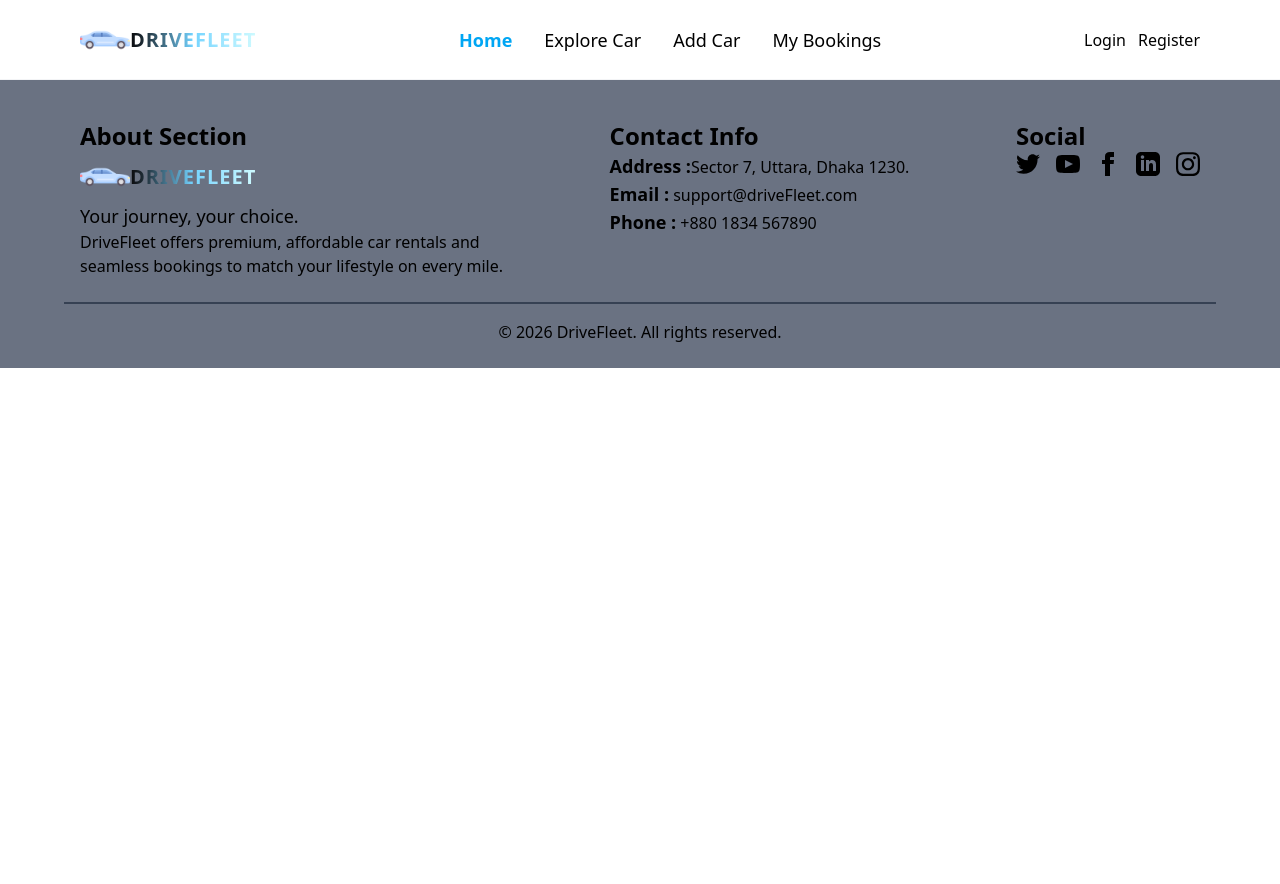
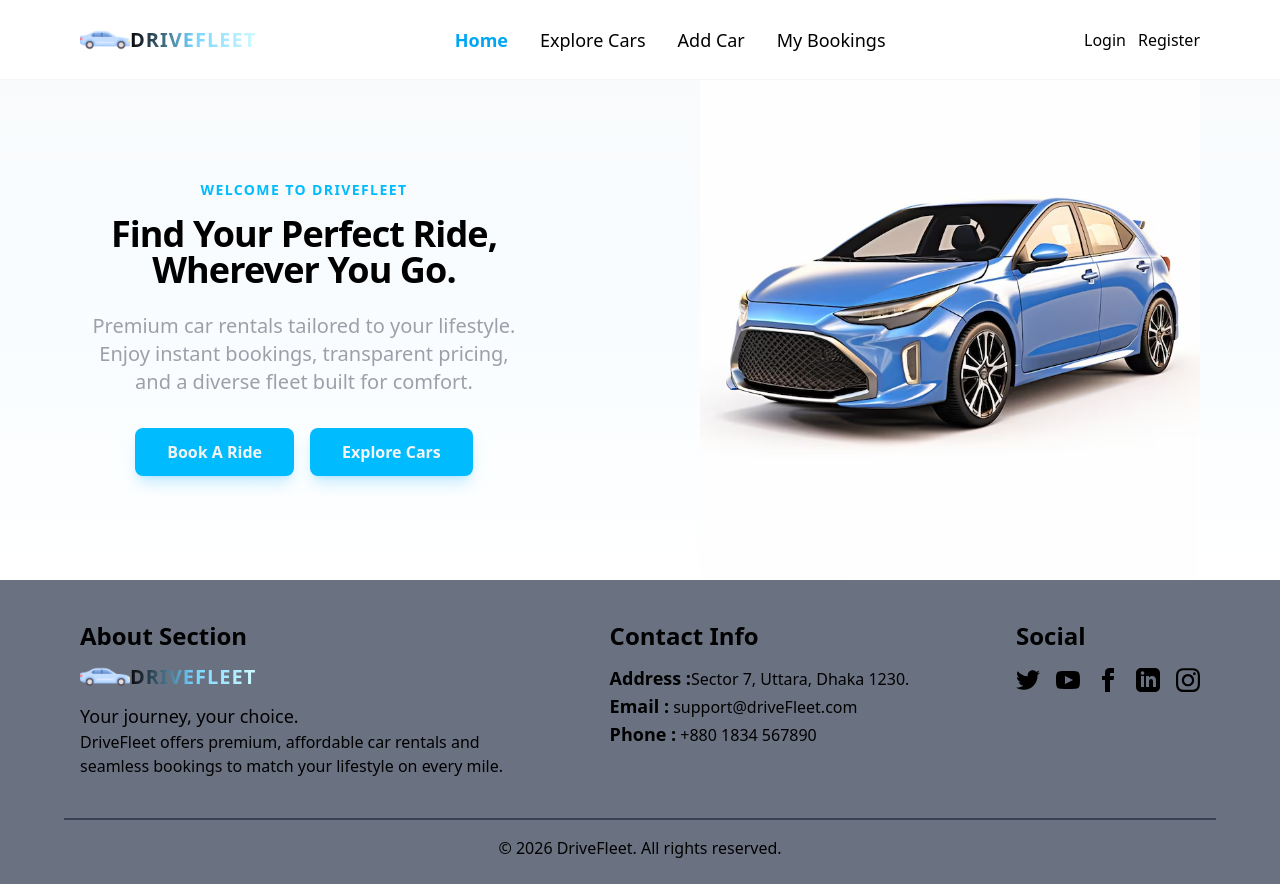
Before and after one commit to Nishitasarker/DriveFleet, a Next.js app: page / in a window 1280 px wide. Before the commit the page ends 800 px from the top, so only its background shows below. Built offline with nearby package versions, Linux system fonts and the light colour scheme.

Commit message:
Navbar,Hero-section and footer done here

```diff
--- a/src/app/page.js
+++ b/src/app/page.js
@@ -1,9 +1,54 @@
+"use client"
+
+import Link from "next/link"
 import Image from "next/image";
+// import FeatureData from "../app/FeatureData/page.jsx"
+// import ExtraSection from "../app/ExtraSections/page.jsx"
+import { usePathname} from "next/navigation";
+
 
 export default function Home() {
+  const pathname = usePathname();
+   const activeClass = (path) =>
+    pathname === path
+      ? "text-sky-500 font-bold "
+      : "text-black";
   return (
-    <div>
+      <div className="flex justify-between flex-col md:flex-row px-6 md:px-20 bg-gradient-to-b from-slate-50 via-sky-50/40 to-white">
+
+
+
+  <div className="hero-content text-neutral-content text-center pt-25">
+    <div className="max-w-md flex flex-col items-center justify-center">
+      <span className="text-sm uppercase tracking-widest text-sky-400 font-semibold mb-4">
+    Welcome to DriveFleet
+  </span>
+
+  {/* Main Headline */}
+  <h1 className="text-3xl md:text-4xl font-extrabold max-w-4xl tracking-tight leading-none mb-6">
+    Find Your Perfect Ride, <br /> Wherever You Go.
+  </h1>
+
+  {/* Subtitle */}
+  <p className="text-lg md:text-xl text-zinc-400 max-w-2xl mb-8">
+    Premium car rentals tailored to your lifestyle. Enjoy instant bookings, transparent pricing, and a diverse fleet built for comfort.
+  </p>
+
+  {/* CTA Buttons */}
+  <div className="flex flex-wrap gap-4 justify-center">
+    <button className="bg-sky-400 text-gray-100 hover:bg-sky-200 transition-colors duration-200 font-bold px-8 py-3 rounded-lg shadow-lg shadow-sky-500/20 text-sm md:text-base">Book A Ride</button>
+    <button className="bg-sky-400 text-gray-100 hover:bg-sky-200 transition-colors duration-200 font-bold px-8 py-3 rounded-lg shadow-lg shadow-sky-500/20 text-sm md:text-base">Explore Cars</button>
+  </div>
 
     </div>
+  </div>
+
+     <Image src="/hero.webp"  alt="DriveNext Logo" height={500} width={500}/>
+
+</div>
+
+// {/* <FeatureData/>
+// <ExtraSection/> */}
+//     </div>
   );
-}
+};
--- a/src/components/Footer.jsx
+++ b/src/components/Footer.jsx
@@ -4,8 +4,8 @@ import Image from 'next/image';
 const Footer = () => {
     return (
         <div >
-            <footer className="footer sm:footer-horizontal bg-gray-500 text-base-content px-6 md:px-20 pb-6 pt-10 flex justify-between ">
-  <nav>
+            <footer className="footer sm:footer-horizontal bg-gray-500 text-base-content py-10  px-10 md:px-20 pb-6 pt-5 md:py-10 flex flex-col md:flex-row justify-between ">
+  <nav className='py-6 md:py-0'>
     <h6 className="footer-title text-2xl font-bold">About Section</h6>
    <div className="flex items-center ">
     <Image src="/sedan.png"  alt="DriveNext Logo" height={50} width={50}/>
@@ -16,15 +16,16 @@ const Footer = () => {
     DriveFleet offers premium, affordable car rentals and <br />
     seamless bookings to match your lifestyle on every mile.</p>
   </nav>
-  <nav className='flex flex-col'>
-    <h6 className="footer-title text-2xl font-bold">Contact Info</h6>
+
+  <nav className='flex flex-col '>
+    <h6 className="footer-title text-2xl font-bold pb-3">Contact Info</h6>
     <a className="link link-hover"> <span className='font-bold text-lg'>Address :</span>Sector 7, Uttara, Dhaka 1230.</a>
     <a className="link link-hover"><span className='font-bold text-lg'>Email :</span>   support@driveFleet.com</a>
     <a className="link link-hover"><span className='font-bold text-lg'>Phone :</span>   +880 1834 567890</a>
   </nav>
-  <nav>
-    <h6 className="footer-title text-2xl font-bold">Social</h6>
-    <div className="grid grid-flow-col gap-4">
+  <nav className='py-6 md:py-0'>
+    <h6 className="footer-title text-2xl font-bold pb-4">Social</h6>
+    <div className="grid grid-flow-col gap-0 md:gap-4">
       <a>
         <svg
           xmlns="http://www.w3.org/2000/svg"
--- a/src/components/Navbar.jsx
+++ b/src/components/Navbar.jsx
@@ -47,7 +47,7 @@ const Navbar = () => {
             <Link href="/" className={activeClass("/")}>Home</Link>
           </li>
           <li>
-            <Link href="/ExploreCar" className={activeClass("/ExploreCar")}>Explore Car</Link>
+            <Link href="/ExploreCar" className={activeClass("/ExploreCar")}>Explore Cars</Link>
           </li>
           <li>
             <Link href="/AddCar" className={activeClass("/AddCar")}>Add Car</Link>
```
Also changed, not shown: public/hero-img.webp (added), public/hero.webp (added).
